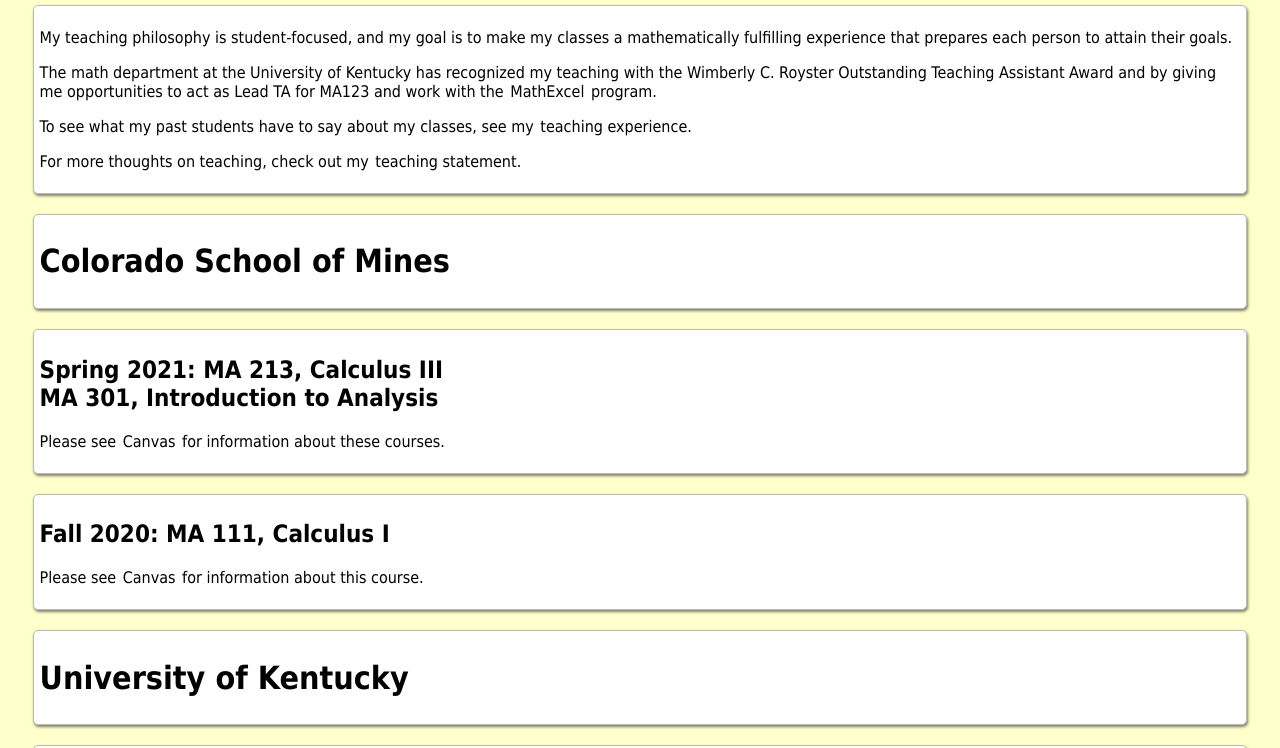
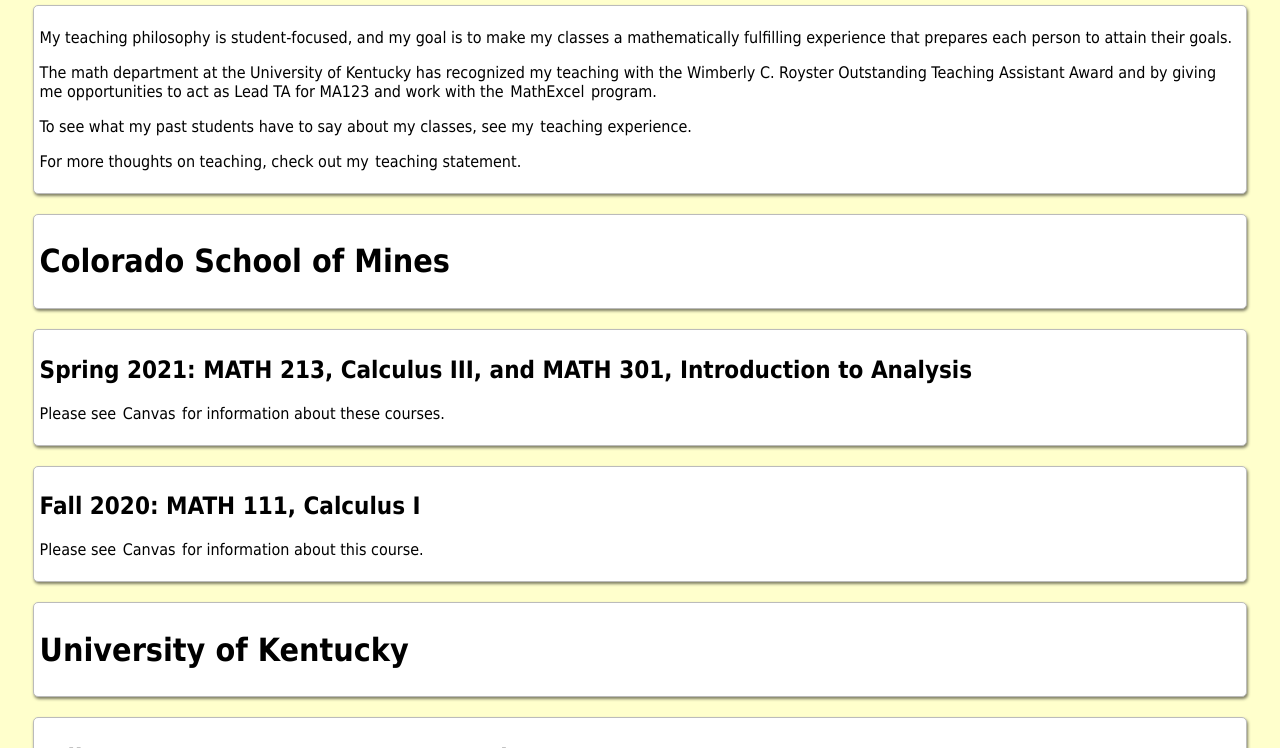
Before and after one commit to kalilajo/kalilajo.github.io, a plain HTML site: page Teaching/index.html in a window 1280 px wide. Shown: the part 499-1247 px from the top of the page. Drawn offline with Linux system fonts and the light colour scheme.

Commit message:
Update index.html

```diff
--- a/Teaching/index.html
+++ b/Teaching/index.html
@@ -45,8 +45,8 @@
 	</div>
 
 <div class="box" style='margin-bottom: 20px; clear: both;'>
-	<h2>Spring 2021: MA 213, Calculus III <br/>
-	                 MA 301, Introduction to Analysis</h2>
+	<h2>Spring 2021: MATH 213, Calculus III, and
+	                 MATH 301, Introduction to Analysis</h2>
 	Please see <a target="_blank" href= "https://elearning.mines.edu/"> Canvas </a> for information about these courses.
 	<ul>
 		</ul>
@@ -54,7 +54,7 @@
 </div>
 
 <div class="box" style='margin-bottom: 20px; clear: both;'>
-	<h2>Fall 2020: MA 111, Calculus I</h2>
+	<h2>Fall 2020: MATH 111, Calculus I</h2>
 	Please see <a target="_blank" href= "https://elearning.mines.edu/"> Canvas </a> for information about this course.
 	<ul>
 		</ul>
```
